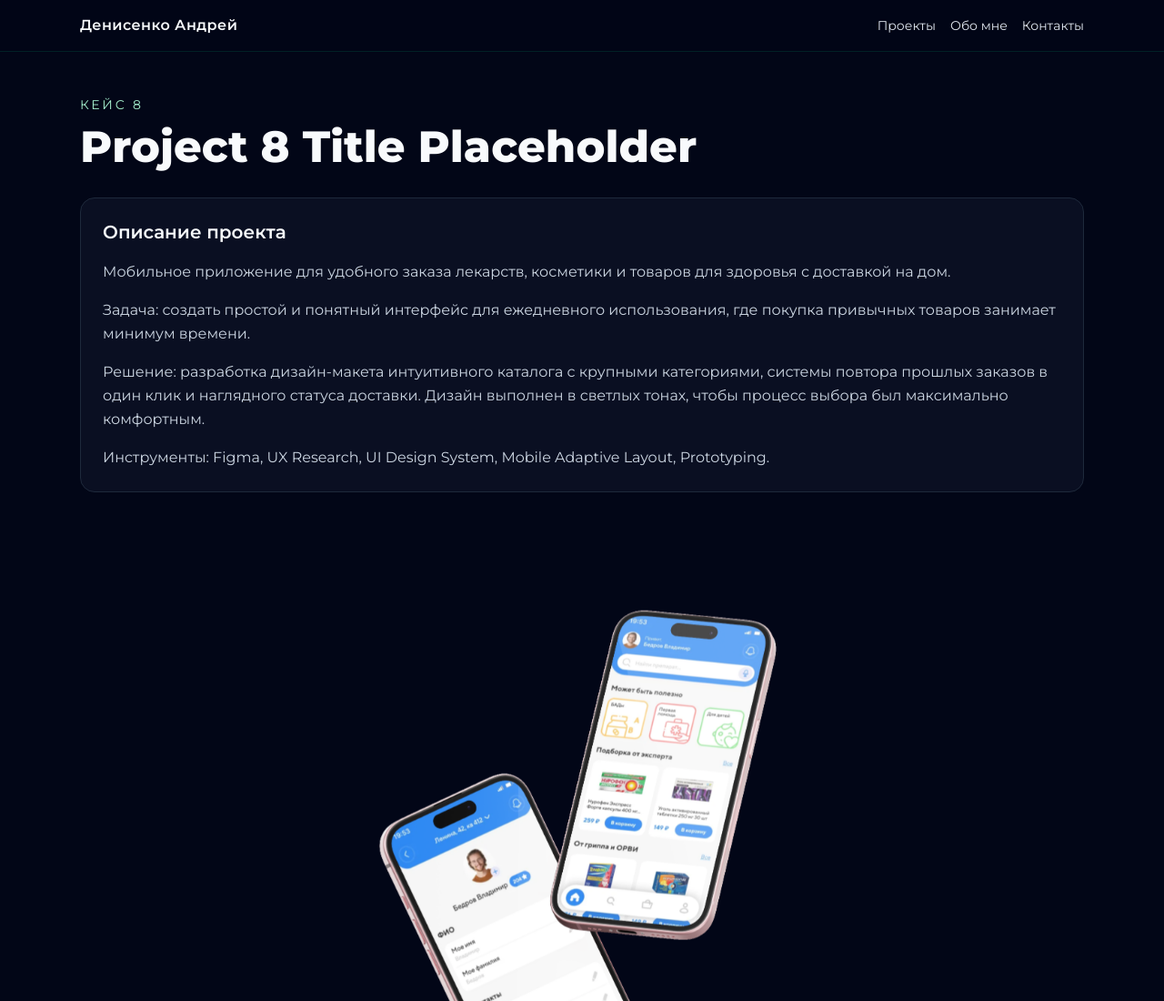
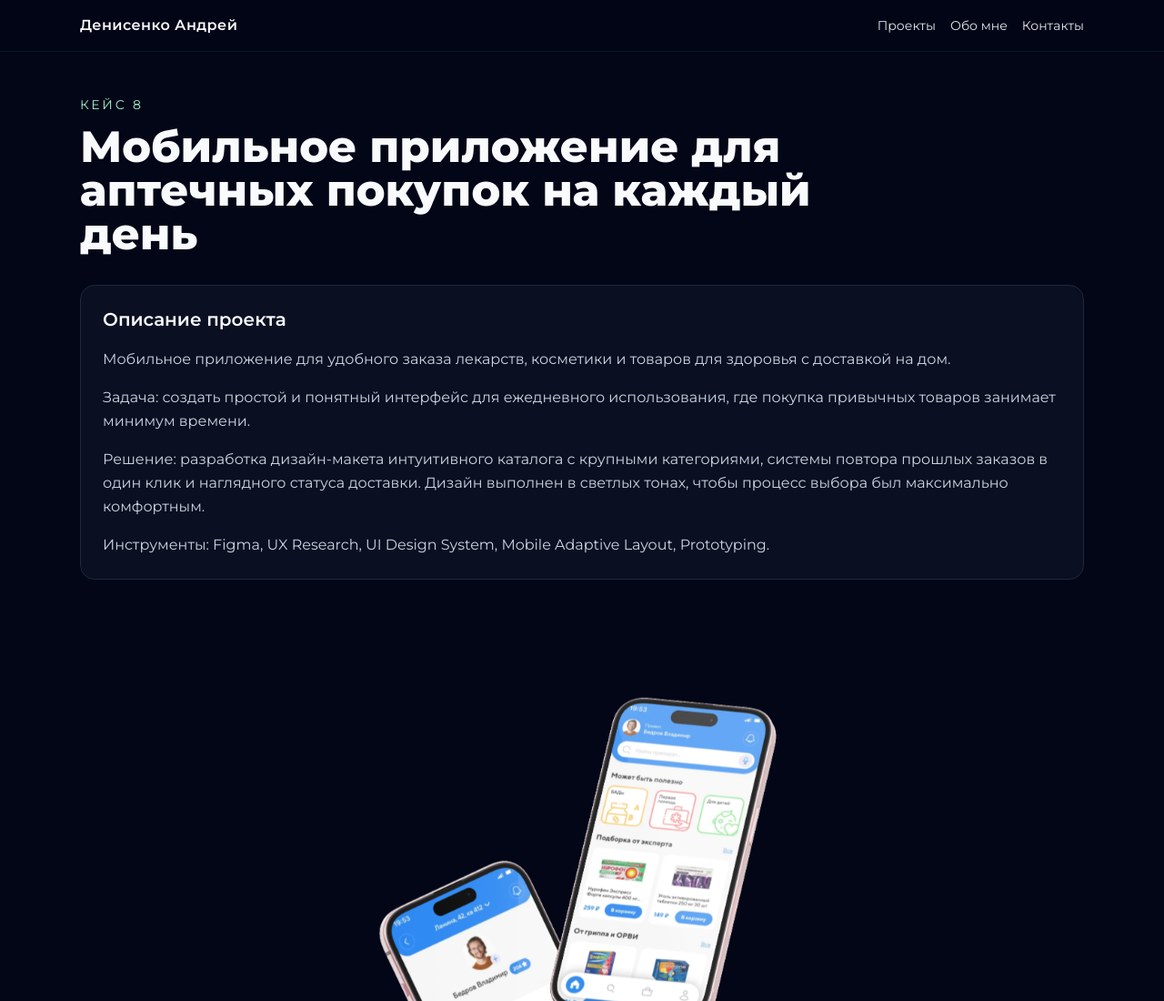
Before and after one commit to d3ltanull/Portfolio_, a plain HTML site: page project-8.html in a window 1280 px wide. Shown: the top 1100 px of the page at 91% size. Drawn offline with nearby package versions, Linux system fonts and the light colour scheme; some packages are replaced by stand-ins of ours; a script that the page names is missing.

Commit message:
Update project-8.html

```diff
--- a/project-8.html
+++ b/project-8.html
@@ -42,7 +42,7 @@
   <main class="mx-auto max-w-6xl px-4 py-12 sm:px-6">
     <section>
       <p class="text-sm uppercase tracking-[0.2em] text-emerald-200">Кейс 8</p>
-      <h1 class="mt-3 max-w-4xl text-3xl font-extrabold leading-tight text-slate-50 sm:text-5xl">Project 8 Title Placeholder</h1>
+      <h1 class="mt-3 max-w-4xl text-3xl font-extrabold leading-tight text-slate-50 sm:text-5xl">Мобильное приложение для аптечных покупок на каждый день</h1>
     </section>
 
     <section class="mt-8 space-y-4 rounded-2xl border border-slate-800 bg-slate-900/60 p-6">
```
